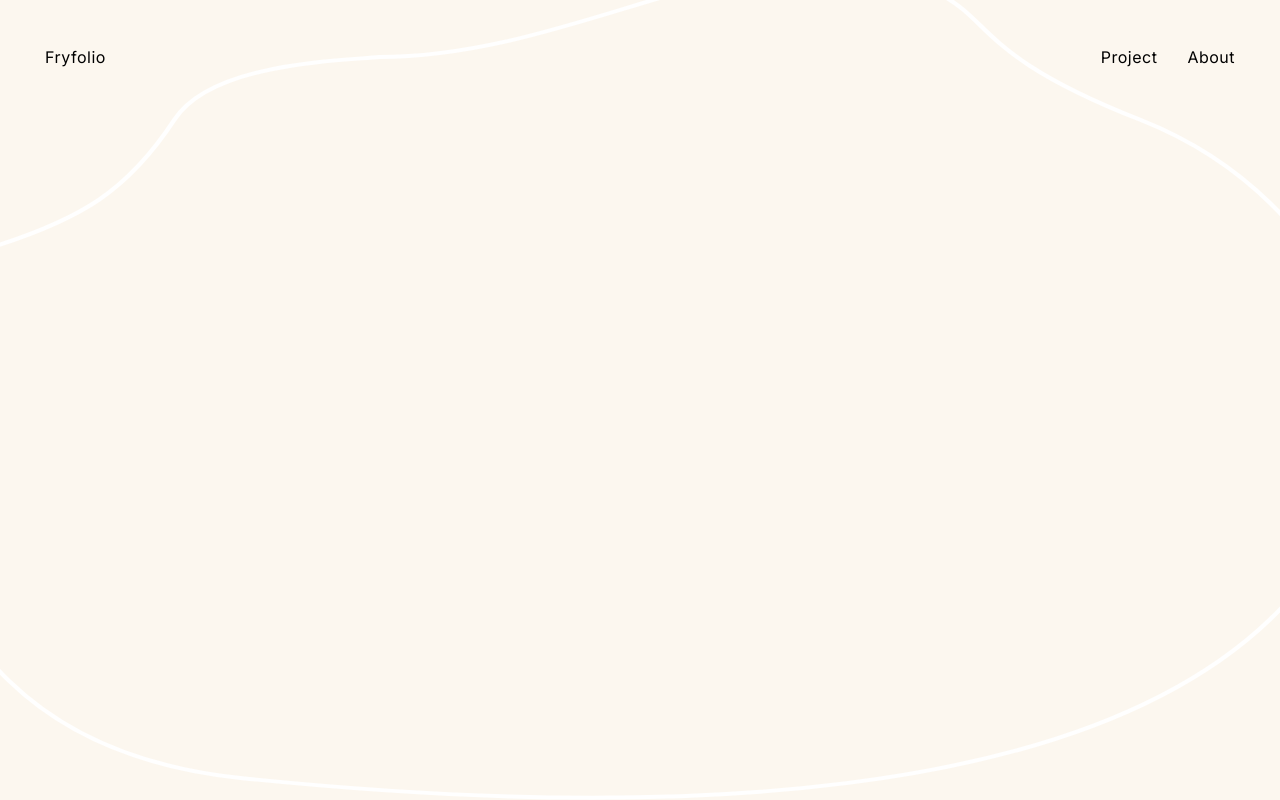
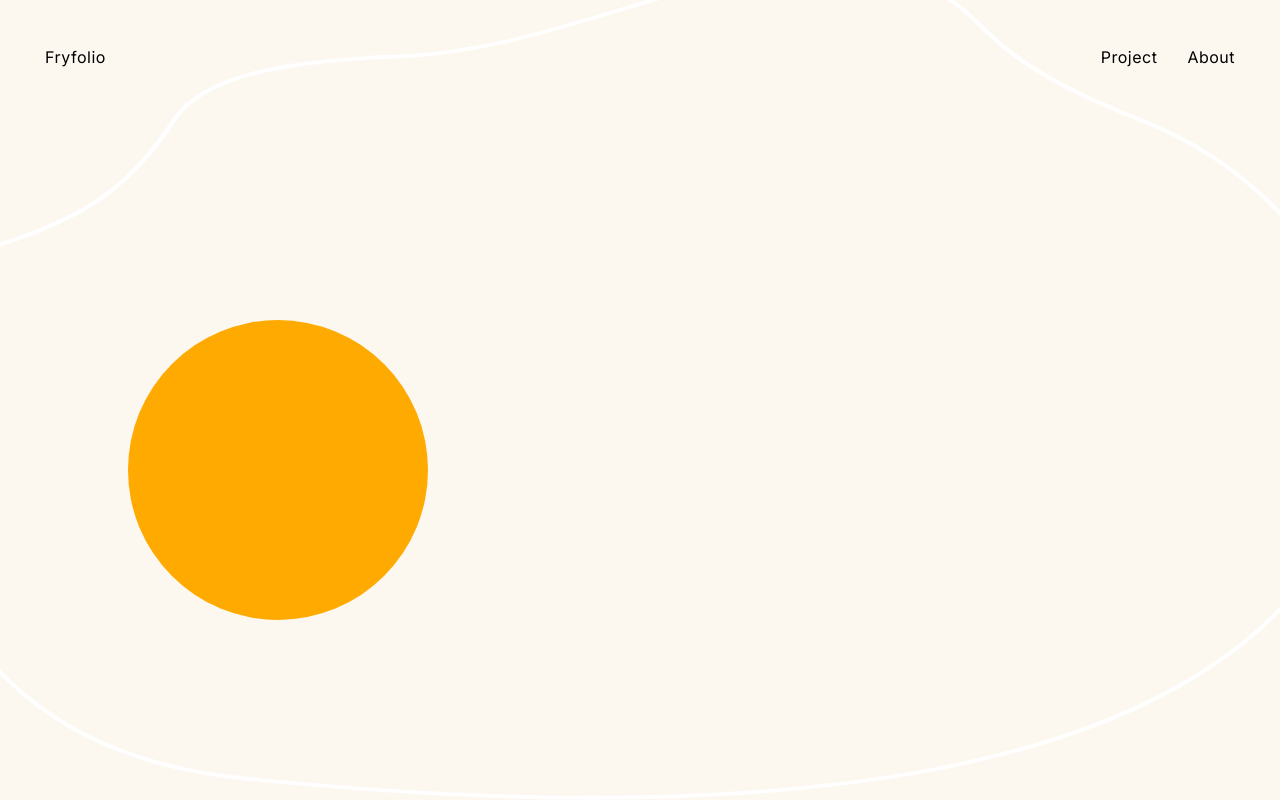
Before and after one commit to NUMBLE-WEB-PORTFOLIO/fryfolio, a Next.js app: page / in a window 1280 px wide. Built offline with nearby package versions, Linux system fonts and the light colour scheme.

Commit message:
feat: Circle 컴포넌트 초기 위치 구현

```diff
--- a/src/app/page.tsx
+++ b/src/app/page.tsx
@@ -1,8 +1,10 @@
 import Image from "next/image";
+
+import { Circle } from "@/components/Motion";
 
 export default function Home() {
   return (
-    <main className="bg-main flex min-h-screen flex-col items-center justify-between">
+    <main className="flex min-h-screen flex-col bg-main-light ">
       <section id="home-interaction" className="h-screen z-10">
         <div className="absolute top-0 left-0 w-full h-screen">
           <Image
@@ -11,6 +13,9 @@ export default function Home() {
             fill
           />
         </div>
+        <div className="absolute top-[40%] left-[10%]">
+          <Circle />
+        </div>
       </section>
     </main>
   );
--- /dev/null
+++ b/src/components/Motion/circle.tsx
@@ -0,0 +1,12 @@
+"use client";
+
+import { motion } from "framer-motion";
+
+const CIRCLE_BASE_CLASSES =
+  "lg:w-[30rem] lg:h-[30rem] md:w-[20rem] md:h-[20rem] w-[10rem] h-[10rem] bg-main rounded-[50%]";
+
+const Circle = () => {
+  return <motion.div className={`${CIRCLE_BASE_CLASSES}`} />;
+};
+
+export default Circle;
--- /dev/null
+++ b/src/components/Motion/index.ts
@@ -0,0 +1 @@
+export { default as Circle } from "./circle";
--- a/src/styles/globals.css
+++ b/src/styles/globals.css
@@ -7,6 +7,6 @@
     @apply tracking-wider text-[62.5%];
   }
   body {
-    @apply text-[1.6rem];
+    @apply text-[1.6rem] w-screen;
   }
 }
--- a/tailwind.config.js
+++ b/tailwind.config.js
@@ -6,12 +6,12 @@ module.exports = {
     "./src/app/**/*.{js,ts,jsx,tsx,mdx}",
   ],
   theme: {
-    colors: {
-      "main-light": "#FCF7EF",
-    },
     extend: {
       backgroundColor: {
-        main: "#FCF7EF",
+        main: {
+          DEFAULT: "#FFAA00",
+          light: "#FCF7EF",
+        },
       },
     },
   },
```
